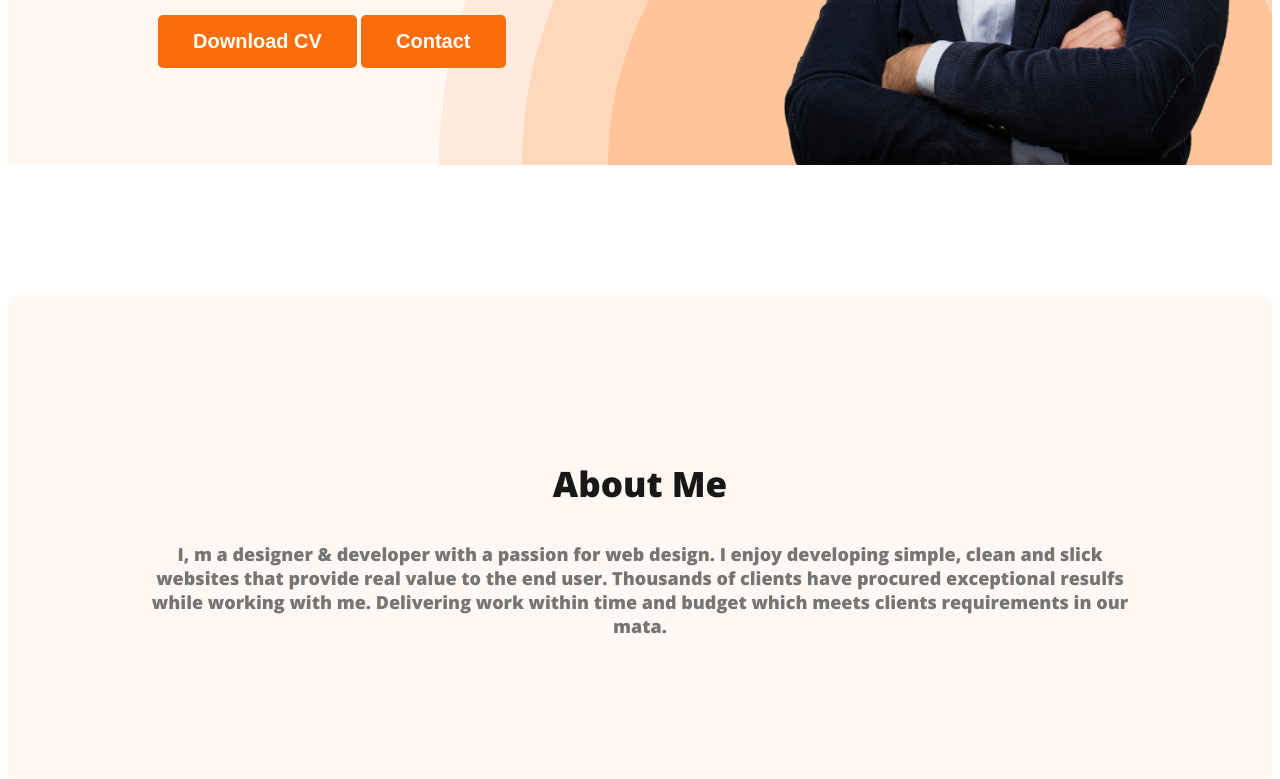
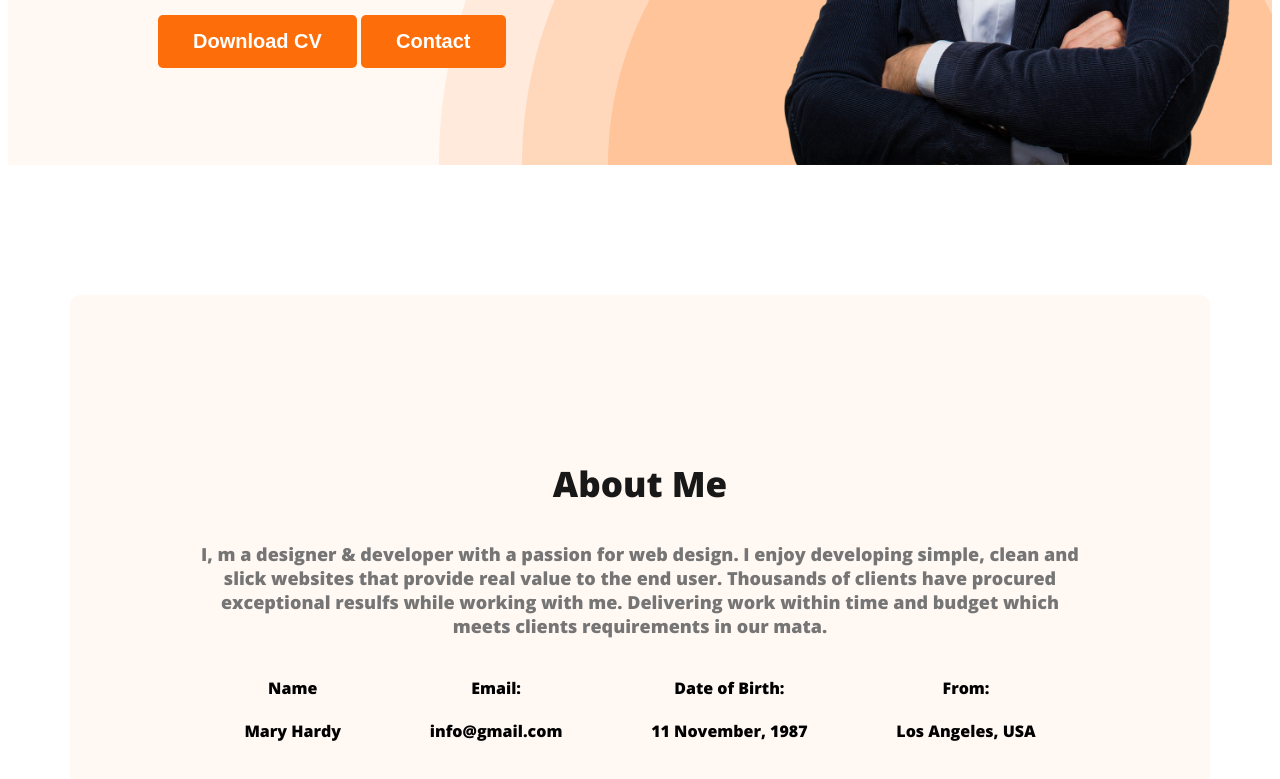
Before and after one commit to jubaircse4bu/webdeveloper-portfolio, a plain HTML site: page index.html in a window 1280 px wide. Shown: the part 603-1382 px from the top of the page. Drawn offline with nearby package versions, Linux system fonts and the light colour scheme.

Commit message:
added about information

```diff
--- a/index.html
+++ b/index.html
@@ -39,6 +39,25 @@
             <p class="section-description">
                 I, m a designer & developer with a passion for web design. I enjoy developing simple, clean and slick websites that provide real value to the end user. Thousands of clients have procured exceptional resulfs while working with me. Delivering work within time and budget which meets clients requirements in our mata.
             </p>
+            <div class="about-info-container">
+                <!-- .about-info*4>h4.info-title+p.info-description -->
+                <div class="about-info">
+                    <h4 class="info-title">Name</h4>
+                    <p class="info-description">Mary Hardy</p>
+                </div>
+                <div class="about-info">
+                    <h4 class="info-title">Email:</h4>
+                    <p class="info-description">info@gmail.com</p>
+                </div>
+                <div class="about-info">
+                    <h4 class="info-title">Date of Birth:</h4>
+                    <p class="info-description">11 November, 1987</p>
+                </div>
+                <div class="about-info">
+                    <h4 class="info-title">From:</h4>
+                    <p class="info-description">Los Angeles, USA</p>
+                </div>
+            </div>
         </section>
     </main>
     <footer>
--- a/styles/portfolio.css
+++ b/styles/portfolio.css
@@ -96,6 +96,12 @@ nav a {
     margin-bottom: 20px;
 }
 
+/* main section styles */
+main{
+    max-width: 1140px;
+    margin: 0 auto;
+}
+
 .banner-description {
     color: #757575;
     font-size: 18px;
@@ -111,3 +117,10 @@ nav a {
     background: #FFF8F3;
     margin: 130px 0;
 }
+.about-info-container{
+    display: flex;
+    justify-content: space-around;
+}
+.about-info{
+    text-align: center;
+}
```
